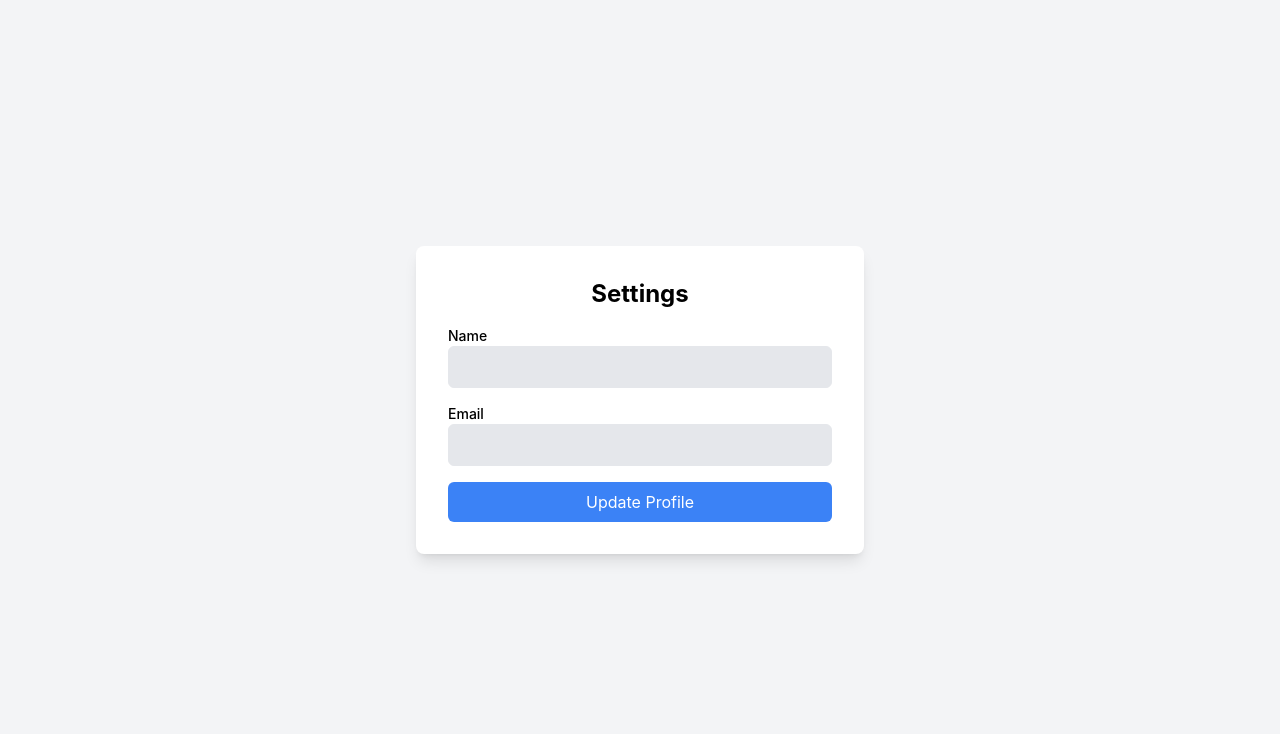
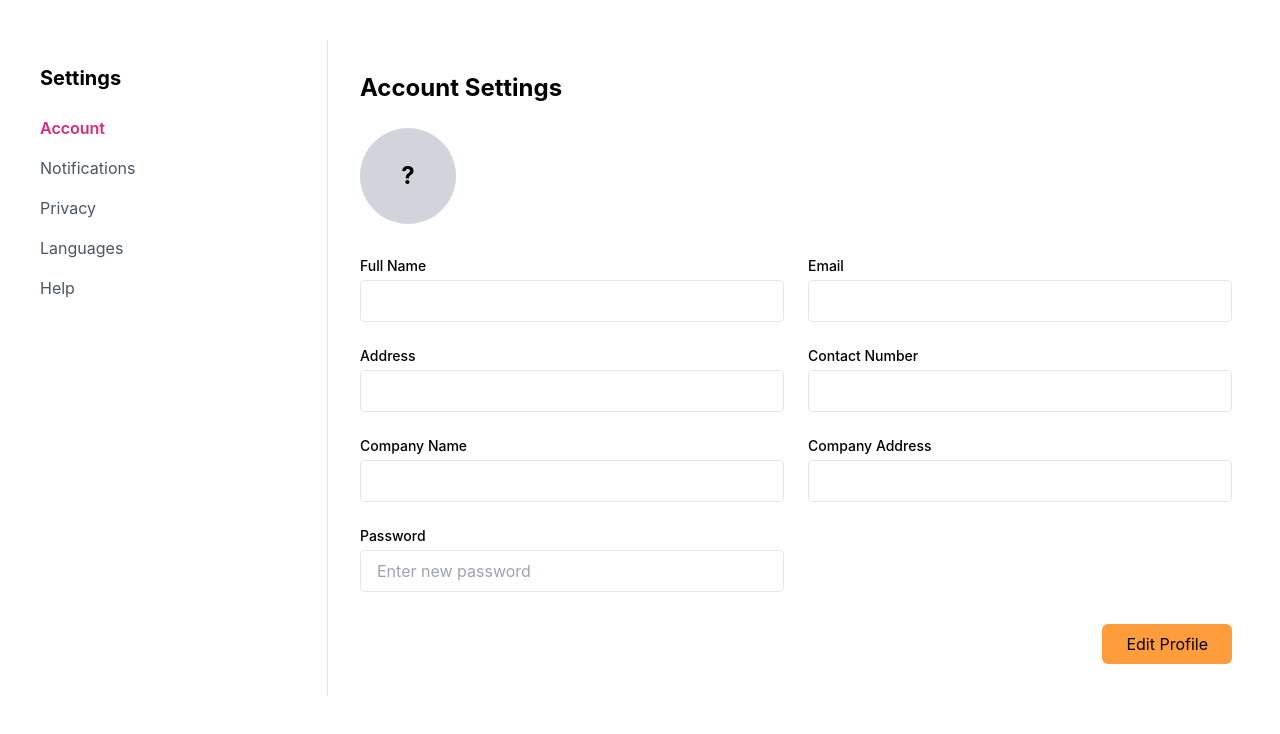
Before and after one commit to lracnaelg/Ads2Go-Client, a React (Create React App) app: page /settings in a window 1280 px wide. Shown: the top 734 px of the page. Built offline with nearby package versions, Linux system fonts and the light colour scheme.

Commit message:
Settings Update

```diff
--- a/src/components/UserNavbar.tsx
+++ b/src/components/UserNavbar.tsx
@@ -3,7 +3,7 @@ import { Link, useNavigate } from 'react-router-dom';
 import { useAuth } from '../contexts/AuthContext';
 
 const UserNavbar: React.FC = () => {
-  const { logout } = useAuth();
+  const { logout, user } = useAuth();
   const navigate = useNavigate();
 
   const handleLogout = async () => {
@@ -11,15 +11,29 @@ const UserNavbar: React.FC = () => {
     navigate('/login');
   };
 
+  // Get initials for profile circle
+  const getInitials = (name?: string) => {
+    if (!name) return '?';
+    const names = name.split(' ');
+    return names.map(n => n[0]).join('').toUpperCase();
+  };
+
   return (
     <nav className="bg-gray-800 text-white shadow-lg py-3 px-6 flex justify-between items-center">
       <div className="text-xl font-bold">
         <Link to="/home" className="hover:text-blue-400">AdSystem</Link>
       </div>
-      <div className="space-x-6">
+      <div className="flex items-center space-x-6">
         <Link to="/home" className="hover:text-blue-400">Home</Link>
         <Link to="/dashboard" className="hover:text-blue-400">Dashboard</Link>
-        <Link to="/settings" className="hover:text-blue-400">Settings</Link>
+        <div
+          className="w-10 h-10 rounded-full bg-[#FF9D3D] flex items-center justify-center cursor-pointer hover:bg-[#F6C794] transition-colors"
+          onClick={() => navigate('/settings')}
+        >
+          <span className="font-semibold text-white">
+            {getInitials(user?.name)}
+          </span>
+        </div>
         <button onClick={handleLogout} className="bg-red-500 px-4 py-2 rounded-md hover:bg-red-600">Logout</button>
       </div>
     </nav>
--- a/src/contexts/AuthContext.tsx
+++ b/src/contexts/AuthContext.tsx
@@ -18,8 +18,13 @@ interface User {
   email: string;
   role: UserRole;
   isEmailVerified: boolean;
-  name?: string;  // Added name field
-  id?: string;    // Added id field
+  name?: string;
+  id?: string;
+  address?: string;
+  companyName?: string;
+  companyAddress?: string;
+  contactNumber?: string;
+  profilePicture?: string;
 }
 
 
--- a/src/pages/USERS/Settings.tsx
+++ b/src/pages/USERS/Settings.tsx
@@ -6,100 +6,321 @@ const Settings: React.FC = () => {
   const [formData, setFormData] = useState({
     name: '',
     email: '',
+    address: '',
+    companyName: '',
+    companyAddress: '',
+    contactNumber: '',
+    password: '',
+    profilePicture: '',
   });
+
+  const [formErrors, setFormErrors] = useState({
+    name: '',
+    contactNumber: '',
+  });
+
   const [message, setMessage] = useState('');
+  const [showPassword, setShowPassword] = useState(false);
+  const [isEditing, setIsEditing] = useState(false);
+  const [imagePreview, setImagePreview] = useState('');
+  const [showModal, setShowModal] = useState(false);
 
-  // Simulating fetch for user data (static mock-up)
   useEffect(() => {
     if (user) {
       setFormData({
-        name: user?.name || '',  // If name is undefined, default to an empty string
-        email: user?.email || '', // If email is undefined, default to an empty string
+        name: user.name || '',
+        email: user.email || '',
+        address: user.address || '',
+        companyName: user.companyName || '',
+        companyAddress: user.companyAddress || '',
+        contactNumber: user.contactNumber || '',
+        password: '',
+        profilePicture: user.profilePicture || '',
       });
+      setImagePreview(user.profilePicture || '');
     }
   }, [user]);
 
   const handleChange = (e: React.ChangeEvent<HTMLInputElement>) => {
     const { name, value } = e.target;
-    setFormData((prev) => ({ ...prev, [name]: value.trimStart() }));
+    const trimmedValue = value.trimStart();
+
+    setFormData((prev) => ({ ...prev, [name]: trimmedValue }));
+
+    // Validation logic
+    if (name === 'name') {
+      const nameRegex = /^[A-Za-z\s]+$/;
+      setFormErrors((prev) => ({
+        ...prev,
+        name: nameRegex.test(trimmedValue) ? '' : 'Full Name must only contain letters and spaces.',
+      }));
+    }
+
+    if (name === 'contactNumber') {
+      const contactRegex = /^09\d{9}$/;
+      setFormErrors((prev) => ({
+        ...prev,
+        contactNumber: contactRegex.test(trimmedValue) ? '' : 'Contact must start with 09 and be 11 digits.',
+      }));
+    }
+  };
+
+  const handleImageChange = (e: React.ChangeEvent<HTMLInputElement>) => {
+    if (e.target.files && e.target.files[0]) {
+      const file = e.target.files[0];
+
+      const previewUrl = URL.createObjectURL(file);
+      setImagePreview(previewUrl);
+
+      const reader = new FileReader();
+      reader.onloadend = () => {
+        setFormData((prev) => ({
+          ...prev,
+          profilePicture: reader.result as string,
+        }));
+      };
+      reader.readAsDataURL(file);
+    }
   };
 
   const handleSubmit = (e: React.FormEvent) => {
     e.preventDefault();
 
-    if (!user || !user.id) {
-      console.error('User data is missing or invalid');
+    if (!user || !user.userId) return;
+
+    if (formErrors.name || formErrors.contactNumber) {
+      setMessage('❌ Please fix form errors before submitting.');
+      setShowModal(true);
+      setTimeout(() => setShowModal(false), 3000);
       return;
     }
 
-    // Simulate API request to update user data
     setTimeout(() => {
-      // Dynamically update user details via API (mock for now)
       setUser({
         ...user,
-        id: user.id, // Make sure id is not undefined
-        name: formData.name || '',  // Ensure non-undefined values
-        email: formData.email || '', // Ensure non-undefined values
+        name: formData.name,
+        email: formData.email,
+        address: formData.address,
+        companyName: formData.companyName,
+        companyAddress: formData.companyAddress,
+        contactNumber: formData.contactNumber,
+        profilePicture: formData.profilePicture,
       });
       setMessage('✅ Profile updated successfully!');
-    }, 1000); // Simulating delay
+      setShowModal(true);
+      setIsEditing(false);
+
+      setTimeout(() => setShowModal(false), 3000);
+    }, 1000);
+  };
+
+  const handleCancel = () => {
+    if (user) {
+      setFormData({
+        name: user.name || '',
+        email: user.email || '',
+        address: user.address || '',
+        companyName: user.companyName || '',
+        companyAddress: user.companyAddress || '',
+        contactNumber: user.contactNumber || '',
+        password: '',
+        profilePicture: user.profilePicture || '',
+      });
+      setImagePreview(user.profilePicture || '');
+    }
+    setFormErrors({ name: '', contactNumber: '' });
+    setIsEditing(false);
   };
 
   return (
-    <div className="min-h-screen flex items-center justify-center bg-gray-100 dark:bg-gray-900 text-black dark:text-white">
-      <div className="bg-white dark:bg-gray-800 shadow-lg rounded-lg p-8 w-full max-w-md">
-        <h2 className="text-2xl font-bold mb-4 text-center">Settings</h2>
-        {message && (
-          <div
-            className="text-green-500 text-sm text-center mb-4"
-            aria-live="polite"
-          >
-            {message}
-            <button
-              onClick={() => setMessage('')}
-              className="ml-2 text-xs text-red-400 hover:underline"
-            >
-              Dismiss
-            </button>
+    <div className="min-h-screen bg-white py-10 px-4">
+      <div className="w-full bg-white rounded-lg overflow-hidden flex">
+        <aside className="w-1/4 bg-white border-r p-6">
+          <h2 className="text-xl font-bold mb-6">Settings</h2>
+          <ul className="space-y-4">
+            <li className="text-pink-600 font-semibold">Account</li>
+            <li className="text-gray-600">Notifications</li>
+            <li className="text-gray-600">Privacy</li>
+            <li className="text-gray-600">Languages</li>
+            <li className="text-gray-600">Help</li>
+          </ul>
+        </aside>
+
+        <main className="w-3/4 p-8">
+          <h2 className="text-2xl font-bold mb-6">Account Settings</h2>
+
+          <form onSubmit={handleSubmit} className="space-y-8">
+            <div className="flex items-center gap-6">
+              {imagePreview ? (
+                <img
+                  src={imagePreview}
+                  alt="Profile"
+                  className="w-24 h-24 rounded-full object-cover"
+                />
+              ) : (
+                <div className="w-24 h-24 rounded-full bg-gray-300 flex items-center justify-center text-2xl font-bold">
+                  {user?.name ? user.name[0] : '?'}
                 </div>
               )}
 
-        <form onSubmit={handleSubmit} className="space-y-4">
+              {isEditing && (
+                <div className="flex flex-col gap-2">
+                  <label className="cursor-pointer bg-gray-100 hover:bg-gray-200 text-gray-800 px-4 py-2 rounded-md text-sm font-medium">
+                    Upload Photo
+                    <input
+                      type="file"
+                      accept="image/*"
+                      onChange={handleImageChange}
+                      className="hidden"
+                    />
+                  </label>
+                  {imagePreview && (
+                    <button
+                      type="button"
+                      onClick={() => {
+                        setImagePreview('');
+                        setFormData((prev) => ({ ...prev, profilePicture: '' }));
+                      }}
+                      className="text-red-600 text-sm"
+                    >
+                      Remove Photo
+                    </button>
+                  )}
+                </div>
+              )}
+            </div>
+
+            <div className="grid grid-cols-1 md:grid-cols-2 gap-6">
               <div>
-            <label htmlFor="name" className="block text-sm font-medium">
-              Name
-            </label>
+                <label className="block text-sm font-medium mb-1">Full Name</label>
                 <input
-              id="name"
                   name="name"
                   type="text"
                   value={formData.name}
                   onChange={handleChange}
-              className="w-full px-4 py-2 border rounded-md bg-gray-200 dark:bg-gray-700"
+                  className={`w-full border px-4 py-2 rounded transition-all duration-300 hover:scale-105 ${formErrors.name && 'border-red-500'}`}
+                  readOnly={!isEditing}
                 />
+                {formErrors.name && (
+                  <p className="text-red-500 text-sm mt-1">{formErrors.name}</p>
+                )}
               </div>
-
               <div>
-            <label htmlFor="email" className="block text-sm font-medium">
-              Email
-            </label>
+                <label className="block text-sm font-medium mb-1">Email</label>
                 <input
-              id="email"
                   name="email"
                   type="email"
                   value={formData.email}
                   onChange={handleChange}
-              className="w-full px-4 py-2 border rounded-md bg-gray-200 dark:bg-gray-700"
+                  className="w-full border px-4 py-2 rounded transition-all duration-300 hover:scale-105"
+                  readOnly={!isEditing}
                 />
               </div>
+              <div>
+                <label className="block text-sm font-medium mb-1">Address</label>
+                <input
+                  name="address"
+                  type="text"
+                  value={formData.address}
+                  onChange={handleChange}
+                  className="w-full border px-4 py-2 rounded transition-all duration-300 hover:scale-105"
+                  readOnly={!isEditing}
+                />
+              </div>
+              <div>
+                <label className="block text-sm font-medium mb-1">Contact Number</label>
+                <input
+                  name="contactNumber"
+                  type="text"
+                  value={formData.contactNumber}
+                  onChange={handleChange}
+                  className={`w-full border px-4 py-2 rounded transition-all duration-300 hover:scale-105 ${formErrors.contactNumber && 'border-red-500'}`}
+                  readOnly={!isEditing}
+                />
+                {formErrors.contactNumber && (
+                  <p className="text-red-500 text-sm mt-1">{formErrors.contactNumber}</p>
+                )}
+              </div>
+              <div>
+                <label className="block text-sm font-medium mb-1">Company Name</label>
+                <input
+                  name="companyName"
+                  type="text"
+                  value={formData.companyName}
+                  onChange={handleChange}
+                  className="w-full border px-4 py-2 rounded transition-all duration-300 hover:scale-105"
+                  readOnly={!isEditing}
+                />
+              </div>
+              <div>
+                <label className="block text-sm font-medium mb-1">Company Address</label>
+                <input
+                  name="companyAddress"
+                  type="text"
+                  value={formData.companyAddress}
+                  onChange={handleChange}
+                  className="w-full border px-4 py-2 rounded transition-all duration-300 hover:scale-105"
+                  readOnly={!isEditing}
+                />
+              </div>
+              <div>
+                <label className="block text-sm font-medium mb-1">Password</label>
+                <input
+                  name="password"
+                  type={showPassword ? 'text' : 'password'}
+                  value={formData.password}
+                  onChange={handleChange}
+                  className="w-full border px-4 py-2 rounded transition-all duration-300 hover:scale-105"
+                  placeholder="Enter new password"
+                  readOnly={!isEditing}
+                />
+                {isEditing && (
+                  <button
+                    type="button"
+                    onClick={() => setShowPassword(!showPassword)}
+                    className="text-blue-600 text-sm mt-1"
+                  >
+                    {showPassword ? 'Hide' : 'Show'} Password
+                  </button>
+                )}
+              </div>
+            </div>
 
+            <div className="flex justify-end gap-4">
+              {!isEditing ? (
+                <button
+                  type="button"
+                  onClick={() => setIsEditing(true)}
+                  className="bg-[#FF9D3D] text-black px-6 py-2 rounded-md hover:bg-[#F6C794] hover:text-black/100"
+                >
+                  Edit Profile
+                </button>
+              ) : (
+                <>
+                  <button
+                    type="button"
+                    onClick={handleCancel}
+                    className="bg-gray-200 px-6 py-2 rounded-md hover:bg-gray-300"
+                  >
+                    Cancel
+                  </button>
                   <button
                     type="submit"
-            className="w-full bg-blue-500 text-white py-2 rounded-md hover:bg-blue-600 transition duration-300"
+                    className="bg-[#FF9D3D] text-black px-6 py-2 rounded-md hover:bg-[#F6C794] hover:text-black/100"
                   >
-            Update Profile
+                    Save Changes
                   </button>
+                </>
+              )}
+            </div>
+
+            {showModal && (
+              <div className="fixed bottom-4 right-4 p-4 bg-[#F6C794] border rounded-xl shadow-md z-50">
+                <p className="text-black">{message}</p>
+              </div>
+            )}
           </form>
+        </main>
       </div>
     </div>
   );
```
Also changed, not shown: 1 other file (tests, documents, lock files or other folders). Lines whose indentation alone changed are shown as unchanged.
